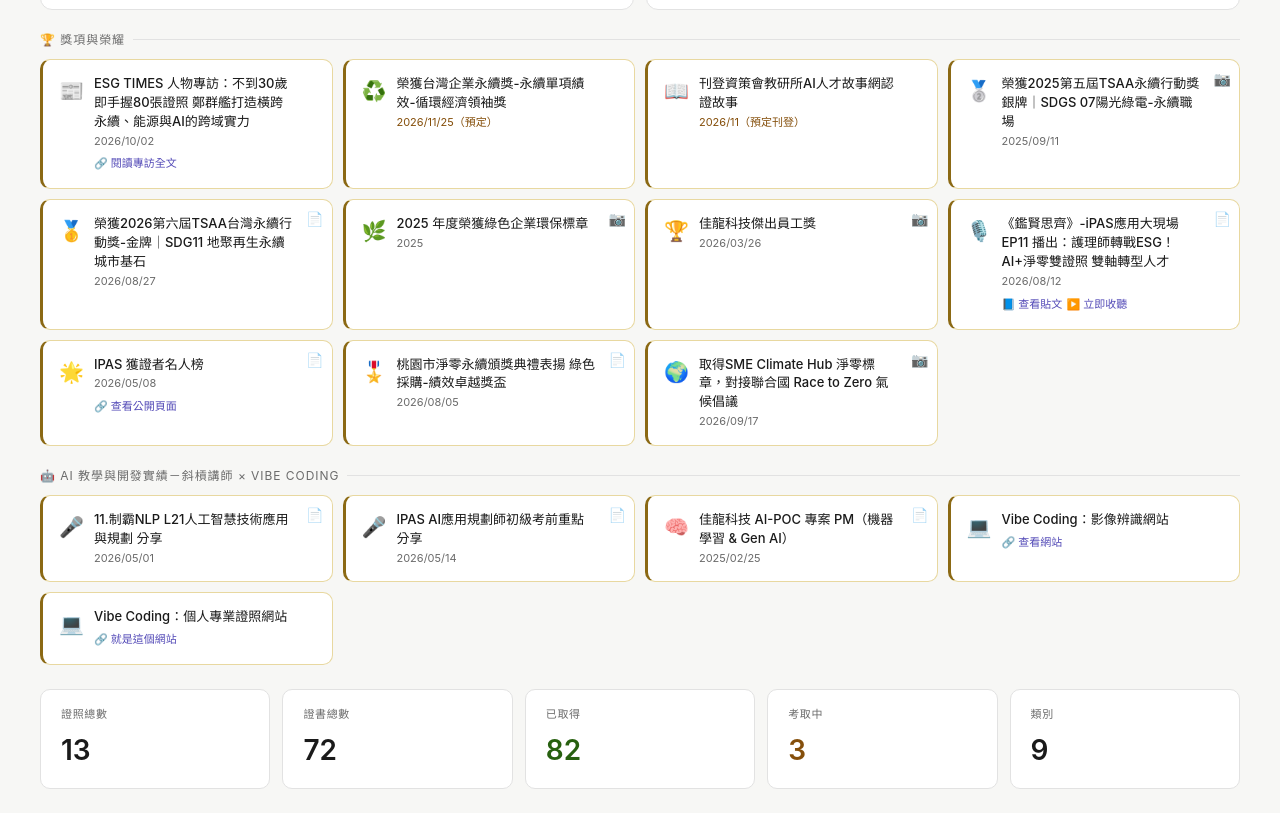
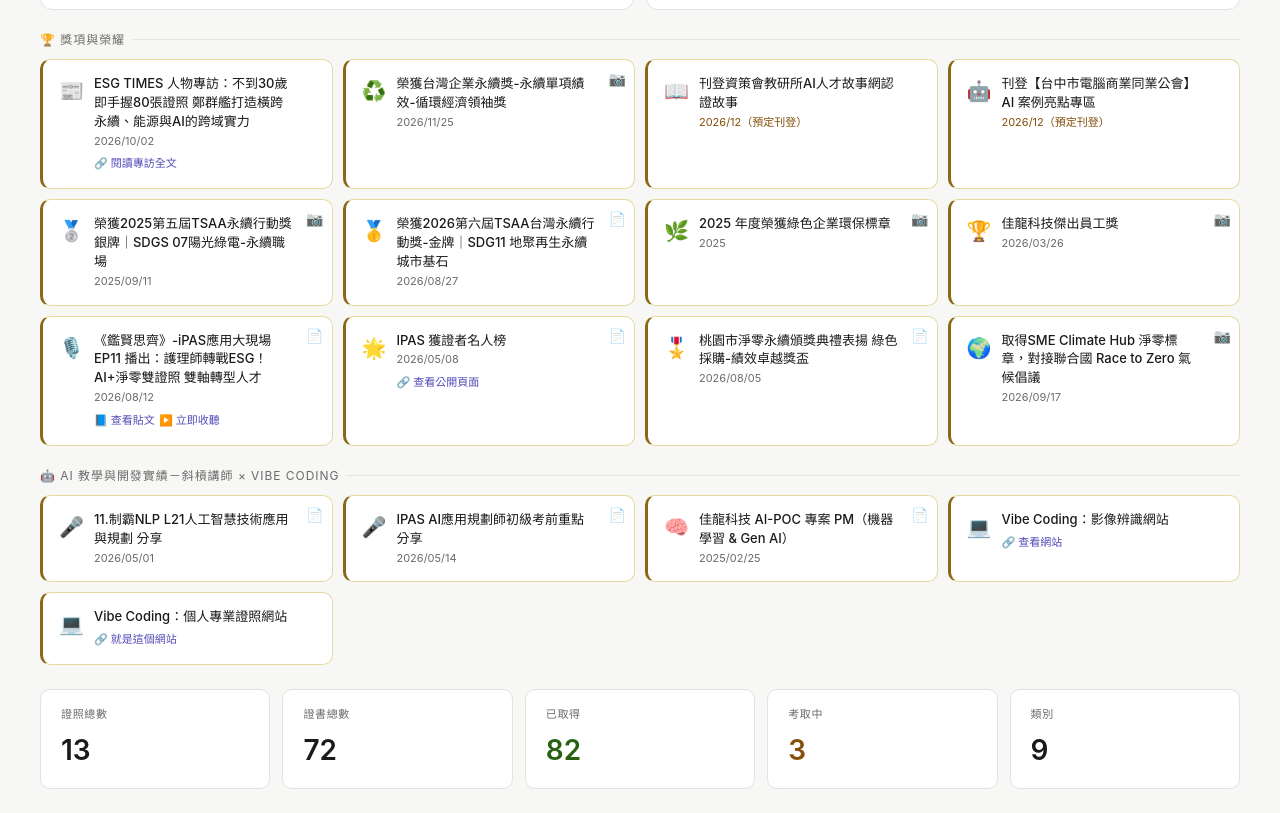
Before and after one commit to Developer0407-star/cert-dashboard, a plain HTML site: page index.html in a window 1280 px wide. Shown: the part 1080-1893 px from the top of the page. Drawn offline with nearby package versions, Linux system fonts and the light colour scheme.

Commit message:
Awards: add circular-economy leader medal photo, move story card to 2026/12, add Taichung computer guild AI case card (pending)
Co-Authored-By: Claude Sonnet 5.5 <noreply@anthropic.com>

```diff
--- a/index.html
+++ b/index.html
@@ -742,18 +742,26 @@
         <a class="award-ext-link" href="https://esgtimes.com.tw/24695-2/" target="_blank" onclick="event.stopPropagation()">🔗 閱讀專訪全文</a>
       </div>
     </div>
-    <div class="award-card" data-name="榮獲台灣企業永續獎-永續單項績效-循環經濟領袖獎" data-date="2026/11/25">
+    <div class="award-card has-img" data-img="https://drive.google.com/thumbnail?id=12Aj3LXcaAH1Vhy8ajpBBWRCLXZr0lrRc&sz=w1200" data-name="榮獲台灣企業永續獎-永續單項績效-循環經濟領袖獎" data-date="2026/11/25">
       <div class="award-icon">♻️</div>
       <div>
         <div class="award-name">榮獲台灣企業永續獎-永續單項績效-循環經濟領袖獎</div>
-        <div class="award-date" style="color:#854F0B">2026/11/25（預定）</div>
-      </div>
-    </div>
-    <div class="award-card" data-name="刊登資策會教研所AI人才故事網認證故事" data-date="2026/11">
+        <div class="award-date">2026/11/25</div>
+      </div>
+      <span class="award-file-badge">📷</span>
+    </div>
+    <div class="award-card" data-name="刊登資策會教研所AI人才故事網認證故事" data-date="2026/12">
       <div class="award-icon">📖</div>
       <div>
         <div class="award-name">刊登資策會教研所AI人才故事網認證故事</div>
-        <div class="award-date" style="color:#854F0B">2026/11（預定刊登）</div>
+        <div class="award-date" style="color:#854F0B">2026/12（預定刊登）</div>
+      </div>
+    </div>
+    <div class="award-card" data-name="刊登【台中市電腦商業同業公會】AI 案例亮點專區" data-date="2026/12">
+      <div class="award-icon">🤖</div>
+      <div>
+        <div class="award-name">刊登【台中市電腦商業同業公會】AI 案例亮點專區</div>
+        <div class="award-date" style="color:#854F0B">2026/12（預定刊登）</div>
       </div>
     </div>
     <div class="award-card has-img" data-img="https://drive.google.com/thumbnail?id=1q5MdQZVMLwQ9mkmqNHdu0hzF3AatGdu2&sz=w1200" data-name="榮獲2025第五屆TSAA永續行動獎銀牌｜SDGS 07陽光綠電-永續職場" data-date="2025/09/11">
```
